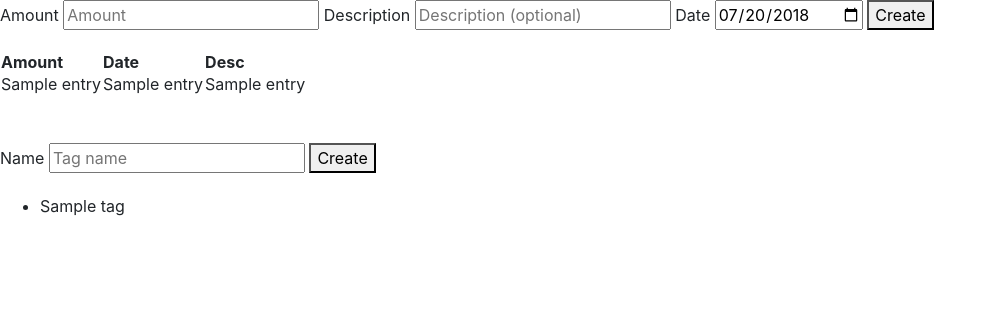
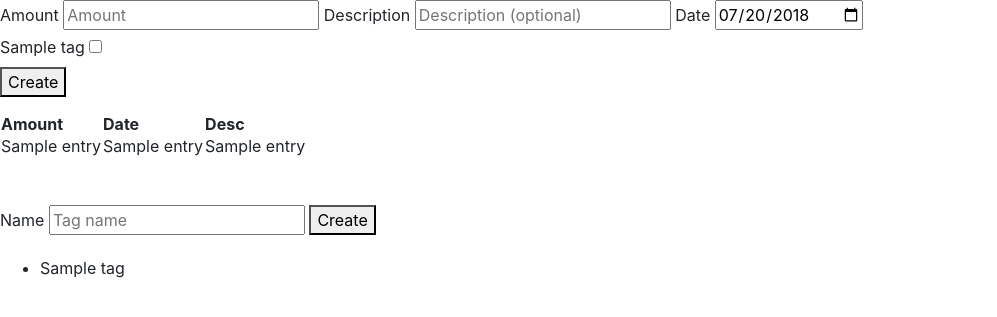
Before and after one commit to theovasi/MyMoneyStats, a Flask app: template templates/index.html in a window 1280 px wide. Shown: the top 317 px of the page, without its empty margins (0-997 px from the left). Run offline with Flask 2, Linux system fonts and the light colour scheme; the template is opened without the code that fills it: most values are stand-ins (such as "Sample title", 1, 10 or a date in 2020); some libraries are stand-ins or nearby versions.

Commit message:
Add crdate column to accounting entry and add SQL for referencing tags

```diff
--- a/app.py
+++ b/app.py
@@ -67,17 +67,22 @@ def logout():
 
 @app.route('/create/entry', methods=['POST'])
 def create_entry():
+    crdate = int(datetime.today().timestamp())
     amount = request.form['amount']
     desc = request.form['desc']
     date = int(datetime.strptime(request.form['date'], '%Y-%m-%d').timestamp())
 
     cur = get_db().cursor()
 
-    print(cur.execute('select * from accounting_entry').fetchall())
+    query = 'INSERT INTO accounting_entry (crdate, amount, date,  desc) VALUES (?, ?, ?, ?)'
 
-    query = 'INSERT INTO accounting_entry (amount, date,  desc) VALUES (?, ?, ?)'
+    cur.execute(query, (crdate, amount, date, desc))
 
-    cur.execute(query, (amount, date, desc))
+    entry_uid = get_rows('SELECT last_insert_rowid()')[0][0]
+
+    for tag_uid in [int(uid) for uid in request.form.getlist('tag')]:
+        query = 'INSERT INTO tag_mm (uid_local, uid_foreign) VALUES (?,?)'
+        cur.execute(query, (tag_uid, entry_uid))
 
     get_db().commit()
 
@@ -86,13 +91,13 @@ def create_entry():
 
 @app.route('/create/tag', methods=['POST'])
 def create_tag():
-	tag = request.form['tag']
+    tag = request.form['tag']
 
-	cur = get_db().cursor()
+    cur = get_db().cursor()
 
-	query = 'INSERT INTO tag (value) VALUES (?)'
-	cur.execute(query, (tag,))
+    query = 'INSERT INTO tag (value) VALUES (?)'
+    cur.execute(query, (tag,))
 
-	get_db().commit()
+    get_db().commit()
 
-	return redirect(url_for('index'))
+    return redirect(url_for('index'))
--- a/db-schema.sql
+++ b/db-schema.sql
@@ -1,5 +1,6 @@
 CREATE TABLE accounting_entry (
     uid INTEGER PRIMARY KEY,
+    crdate INTEGER NOT NULL,
     amount REAL NOT NULL,
     date INTEGER NOT NULL,
     desc TEXT,
--- a/templates/index.html
+++ b/templates/index.html
@@ -9,6 +9,14 @@
 	<input id="desc" name="desc" type="text" placeholder="Description (optional)">
 	<label for="date">Date</label>
 	<input id="date" name="date" type="date" placeholder="Date" required>
+    <div>
+        {%  for tag in tags %}
+            <label>
+                {{ tag[1] }}
+                <input name="tag" type="checkbox" value="{{ tag[0] }}">
+            </label>
+        {% endfor %}
+    </div>
 	<button type="submit">Create</button>
 </form>
 
@@ -20,9 +28,9 @@
     </tr>
     {% for entry in acc_entries %}
         <tr>
-            <td>{{ entry[1] }}</td>
             <td>{{ entry[2] }}</td>
             <td>{{ entry[3] }}</td>
+            <td>{{ entry[4] }}</td>
         </tr>
     {% endfor %}
 </table>
```
